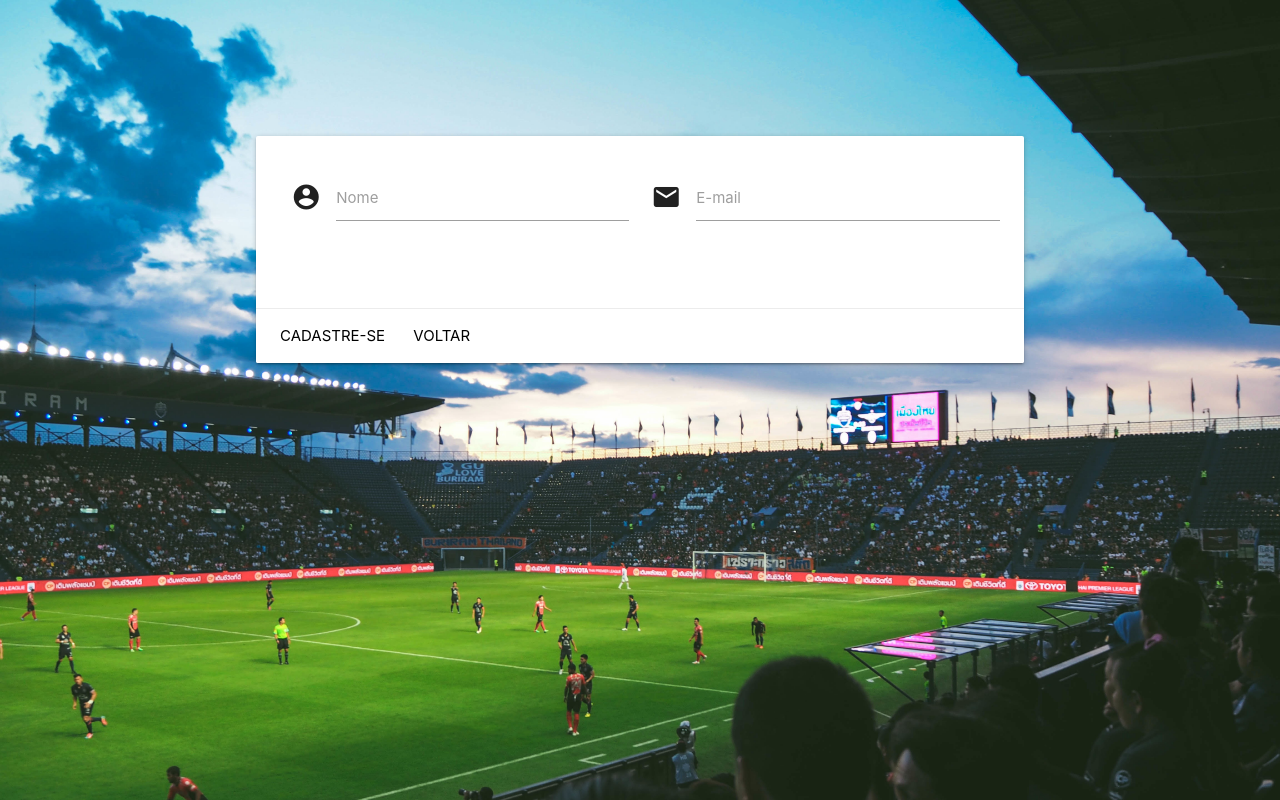
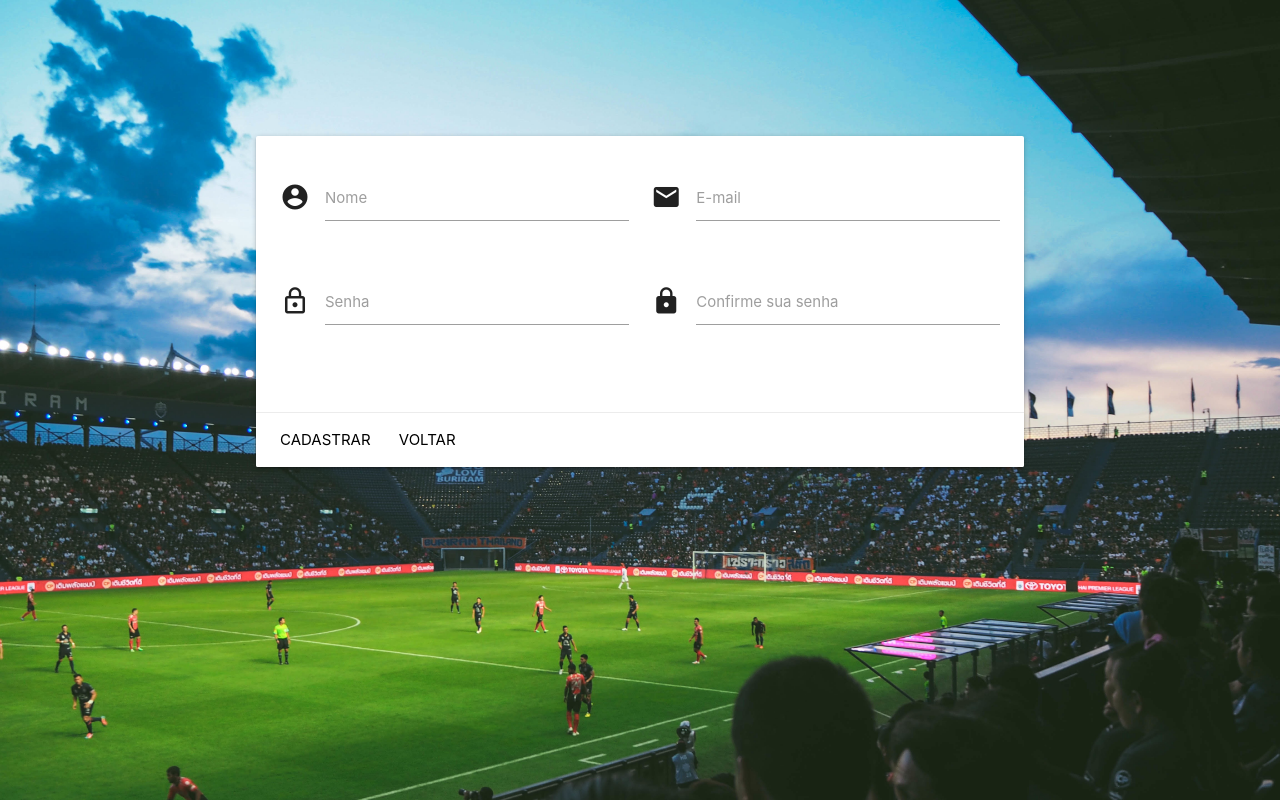
Before and after one commit to fguimaraess/Sis-Atleta-v2, a website: page public/register.html in a window 1280 px wide. Drawn offline with nearby package versions, Linux system fonts and the light colour scheme.

Commit message:
Adicionei senha e confirmar senha

```diff
--- a/public/register.html
+++ b/public/register.html
@@ -24,28 +24,44 @@
     <div class="col s12 login-card">
       <div class="card">
         <div class="card-content">
-
+          <!-- Nome e email -->
           <div class="row">
             <form class="col s12">
-              <div class="input-field col s6">
-                <i class="material-icons prefix">account_circle</i>
-                <input id="name" type="text" class="validate">
-                <label for="name">Nome</label>
-              </div>
 
               <div class="row">
+                <div class="input-field col s6">
+                  <i class="material-icons prefix">account_circle</i>
+                  <input id="name" type="text" class="validate">
+                  <label for="name">Nome</label>
+                </div>
                 <div class="input-field col s6">
                   <i class="material-icons prefix">email</i>
                   <input type="text" id="email" class="validate">
                   <label for="email">E-mail</label>
                 </div>
               </div>
+
+              <div class="row">
+                <div class="input-field col s6">
+                  <i class="material-icons prefix">lock_outline</i>
+                  <input type="text" id="password" class="validate">
+                  <label for="password">Senha</label>
+                </div>
+                <div class="input-field col s6">
+                  <i class="material-icons prefix">lock</i>
+                  <input type="text" id="verify_pwd" class="validate">
+                  <label for="verify_pwd">Confirme sua senha</label>
+                </div>
+              </div>
+
             </form>
           </div>
 
+
+
         </div>
         <div class="card-action">
-          <a href="#" class="black-text">Cadastre-se</a>
+          <a href="#" class="black-text">Cadastrar</a>
           <a href="#" class="black-text" id="voltar-btn">Voltar</a>
         </div>
       </div>
```
